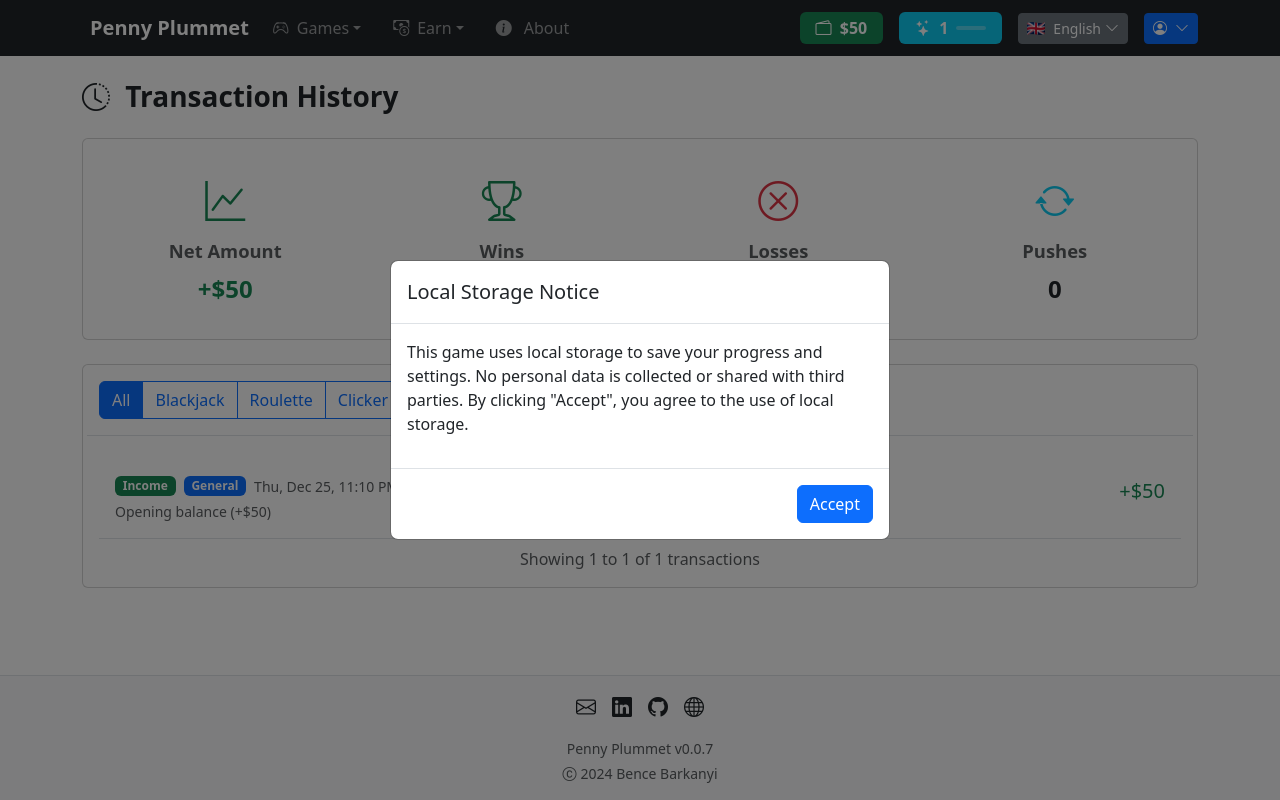
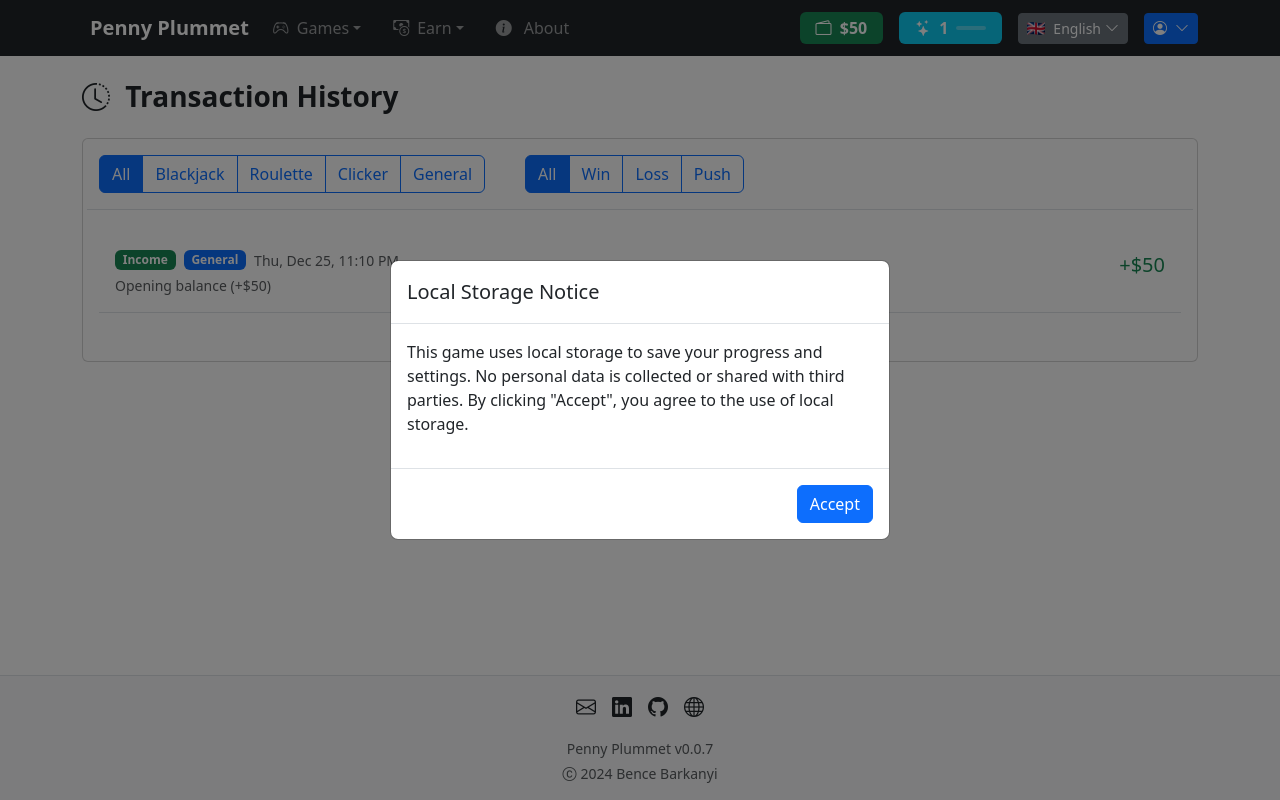
Before and after one commit to benceb2/penny-plummet, a Vue app: page /transactions in a window 1280 px wide. Built offline with nearby package versions, Linux system fonts and the light colour scheme.

Commit message:
remove transactionStore stats

```diff
--- a/src/stores/transactionStore.ts
+++ b/src/stores/transactionStore.ts
@@ -22,14 +22,6 @@ type TransactionFilters = {
   type: Transaction['type'] | 'all';
 };
 
-type TransactionSummary = {
-  total: number;
-  totalWins: number;
-  totalLosses: number;
-  totalPushes: number;
-  netAmount: number;
-};
-
 type TransactionQuery = TransactionFilters & {
   page: number;
   pageSize: number;
@@ -47,13 +39,7 @@ export const useTransactionStore = defineStore('transactions', () => {
   const transactions = ref<Transaction[]>([]);
   const latestTransactions = ref<Transaction[]>([]);
   const totalCount = ref(0);
-  const stats = ref<TransactionSummary>({
-    total: 0,
-    totalWins: 0,
-    totalLosses: 0,
-    totalPushes: 0,
-    netAmount: 0
-  });
+
   const isListLoading = ref(true);
   const listError = ref<string | null>(null);
   const hasIndexedDb = typeof indexedDB !== 'undefined';
@@ -114,7 +100,6 @@ export const useTransactionStore = defineStore('transactions', () => {
       ]);
 
       transactions.value = pageItems;
-      stats.value = summary;
       totalCount.value = summary.total;
     } catch (error) {
       console.error('Failed to load transactions from IndexedDB:', error);
@@ -150,14 +135,6 @@ export const useTransactionStore = defineStore('transactions', () => {
       const matchesType = type === 'all' || type === next.type;
       if (matchesGame && matchesType) {
         totalCount.value += 1;
-        stats.value = {
-          ...stats.value,
-          total: stats.value.total + 1,
-          totalWins: stats.value.totalWins + (next.type === 'win' ? 1 : 0),
-          totalLosses: stats.value.totalLosses + (next.type === 'loss' ? 1 : 0),
-          totalPushes: stats.value.totalPushes + (next.type === 'push' ? 1 : 0),
-          netAmount: stats.value.netAmount + next.amount
-        };
 
         if (page === 1) {
           transactions.value.unshift(next);
@@ -180,13 +157,6 @@ export const useTransactionStore = defineStore('transactions', () => {
     transactions.value = [];
     latestTransactions.value = [];
     totalCount.value = 0;
-    stats.value = {
-      total: 0,
-      totalWins: 0,
-      totalLosses: 0,
-      totalPushes: 0,
-      netAmount: 0
-    };
     if (!hasIndexedDb) return;
     await clearTransactionsDb();
     await ensureOpeningBalance();
@@ -222,7 +192,6 @@ export const useTransactionStore = defineStore('transactions', () => {
     transactions,
     latestTransactions,
     totalCount,
-    stats,
     isListLoading,
     listError,
     loadLatestTransactions,
--- a/src/views/roulette/RouletteTable.vue
+++ b/src/views/roulette/RouletteTable.vue
@@ -89,12 +89,12 @@ const outsideBets = computed(() => {
 </script>
 
 <template>
-  <div class="roulette-felt p-2 p-md-3 rounded" style="overflow: visible;">
+  <div class="roulette-felt p-1 p-md-3 rounded overflow-visible">
 
     <!-- Desktop Layout -->
     <div class="d-none d-md-block">
       <!-- Dozens -->
-      <div class="row g-2 mb-2" style="padding-top: 10px;">
+      <div class="row g-2 mb-2 pt-2">
         <div v-for="bet in outsideBets.dozens" :key="bet.label" class="col-4">
           <button
             :class="`btn btn-outline-light w-100 ${getOutsideBetAmount(bet.numbers) > 0 ? 'active position-relative' : ''}`"
@@ -114,8 +114,7 @@ const outsideBets = computed(() => {
         <!-- Zero -->
         <div class="d-flex align-items-center">
           <button
-            :class="`btn btn-outline-light ${getBetAmount(0) > 0 ? 'active position-relative' : ''}`"
-            style="width: 50px; height: 120px; font-size: 1.5rem; font-weight: bold; writing-mode: vertical-lr; display: flex; align-items: center; justify-content: center;"
+            :class="`btn btn-outline-light d-flex align-items-center justify-content-center fw-bold fs-4 zero-btn ${getBetAmount(0) > 0 ? 'active position-relative' : ''}`"
             @click="onPlaceBet('straight', [0], currentBetAmount)">
             0
             <span
@@ -127,14 +126,14 @@ const outsideBets = computed(() => {
         </div>
 
         <!-- Number Grid -->
-        <div class="flex-grow-1" style="padding-top: 10px;">
-          <table class="table table-borderless mb-0 roulette-table">
+        <div class="flex-grow-1 pt-2">
+          <table class="table table-borderless mb-0">
             <tbody>
               <tr v-for="(row, rowIndex) in numberGrid" :key="rowIndex">
                 <td v-for="num in row" :key="num" class="p-1">
                   <button
                     :class="getNumberButtonClass(num)"
-                    class="number-btn"
+                    class="number-btn w-100 fw-bold"
                     @click="onPlaceBet('straight', [num], currentBetAmount)">
                     {{ num }}
                     <span
@@ -151,7 +150,7 @@ const outsideBets = computed(() => {
       </div>
 
       <!-- Even Money Bets -->
-      <div class="row g-2 mt-2" style="padding-top: 10px;">
+      <div class="row g-2 mt-2 pt-2">
         <div v-for="bet in outsideBets.even_money" :key="bet.label" class="col-2">
           <button
             :class="`btn w-100 ${bet.btnClass || 'btn-outline-light'} ${getOutsideBetAmount(bet.numbers) > 0 ? 'active position-relative' : ''}`"
@@ -170,11 +169,10 @@ const outsideBets = computed(() => {
     <!-- Mobile Layout -->
     <div class="d-md-none">
       <!-- Zero and Dozens in one row -->
-      <div class="row g-1 mb-2" style="padding-top: 6px;">
+      <div class="row g-1 mb-2 pt-1">
         <div class="col-3">
           <button
-            :class="`btn btn-outline-light w-100 ${getBetAmount(0) > 0 ? 'active position-relative' : ''}`"
-            style="height: 40px; font-size: 1.1rem; font-weight: bold;"
+            :class="`btn btn-outline-light w-100 fw-bold zero-btn-sm ${getBetAmount(0) > 0 ? 'active position-relative' : ''}`"
             @click="onPlaceBet('straight', [0], currentBetAmount)">
             0
             <span
@@ -186,8 +184,7 @@ const outsideBets = computed(() => {
         </div>
         <div v-for="bet in outsideBets.dozens" :key="bet.label" class="col-3">
           <button
-            :class="`btn btn-outline-light w-100 ${getOutsideBetAmount(bet.numbers) > 0 ? 'active position-relative' : ''}`"
-            style="height: 40px; font-size: 0.7rem;"
+            :class="`btn btn-outline-light w-100 mobile-dozen-btn ${getOutsideBetAmount(bet.numbers) > 0 ? 'active position-relative' : ''}`"
             @click="onPlaceBet(bet.type, bet.numbers, currentBetAmount)">
             {{ bet.label }}
             <span
@@ -200,7 +197,7 @@ const outsideBets = computed(() => {
       </div>
 
       <!-- Mobile Number Grid (4 columns) -->
-      <div class="mb-2" style="padding-top: 6px;">
+      <div class="mb-2 pt-1">
         <div class="row g-1">
           <div v-for="row in mobileGrid" :key="row[0]" class="col-12 mb-1">
             <div class="d-flex gap-1">
@@ -208,7 +205,7 @@ const outsideBets = computed(() => {
                 v-for="num in row"
                 :key="num"
                 :class="getNumberButtonClass(num)"
-                class="flex-fill mobile-number-btn"
+                class="flex-fill mobile-number-btn fw-bold"
                 @click="onPlaceBet('straight', [num], currentBetAmount)">
                 {{ num }}
                 <span
@@ -223,11 +220,10 @@ const outsideBets = computed(() => {
       </div>
 
       <!-- Mobile Even Money Bets (2x3 grid) -->
-      <div class="row g-1" style="padding-top: 6px;">
+      <div class="row g-1 pt-1">
         <div v-for="bet in outsideBets.even_money" :key="bet.label" class="col-4">
           <button
-            :class="`btn w-100 ${bet.btnClass || 'btn-outline-light'} ${getOutsideBetAmount(bet.numbers) > 0 ? 'active position-relative' : ''}`"
-            style="font-size: 0.7rem; padding: 0.4rem 0.2rem;"
+            :class="`btn w-100 mobile-even-btn ${bet.btnClass || 'btn-outline-light'} ${getOutsideBetAmount(bet.numbers) > 0 ? 'active position-relative' : ''}`"
             @click="onPlaceBet(bet.type, bet.numbers, currentBetAmount)">
             {{ bet.label }}
             <span
@@ -243,35 +239,38 @@ const outsideBets = computed(() => {
 </template>
 
 <style scoped>
-/* Table styles */
-.roulette-table {
-  background-color: transparent !important;
-}
-
-.roulette-table td {
-  background-color: transparent !important;
-  border: none !important;
-  overflow: visible;
-}
-
-/* Number button styles */
 .number-btn {
-  width: 100%;
   height: 40px;
-  font-weight: bold;
-  position: relative;
   overflow: visible !important;
 }
 
 .mobile-number-btn {
   height: 34px;
-  font-weight: bold;
-  position: relative;
   overflow: visible !important;
   font-size: 0.8rem;
 }
 
-/* Badge styles */
+.zero-btn {
+  width: 50px;
+  height: 120px;
+  writing-mode: vertical-lr;
+}
+
+.zero-btn-sm {
+  height: 40px;
+  font-size: 1.1rem;
+}
+
+.mobile-dozen-btn {
+  height: 40px;
+  font-size: 0.7rem;
+}
+
+.mobile-even-btn {
+  font-size: 0.7rem;
+  padding: 0.4rem 0.2rem;
+}
+
 .bet-badge {
   font-size: 0.65rem;
   z-index: 1000;
@@ -287,7 +286,7 @@ const outsideBets = computed(() => {
   padding: 0.125rem 0.25rem;
 }
 
-/* Ensure overflow is visible */
+
 .btn {
   overflow: visible !important;
 }
@@ -296,13 +295,6 @@ const outsideBets = computed(() => {
   overflow: visible !important;
 }
 
-/* Mobile optimizations */
-@media (max-width: 767px) {
-  .roulette-felt {
-    padding: 0.25rem !important;
-  }
-}
-
 .roulette-felt {
   background-color: #146c43;
 }
--- a/src/views/transactions/TransactionsView.vue
+++ b/src/views/transactions/TransactionsView.vue
@@ -1,12 +1,13 @@
 <script setup lang="ts">
 import { ref, computed, watch } from 'vue';
 import { useI18n } from 'vue-i18n';
+
 import { useTransactionStore } from '@/stores/transactionStore';
 import type { Transaction } from '@/types/Transaction';
-import { formatIntAsCurrency } from '@/utils/numberFormatUtil';
 import BaseLayout from '@/components/layout/BaseLayout.vue';
 import BasePagination from '@/components/layout/BasePagination.vue';
 import TransactionItem from '@/components/TransactionItem.vue';
+
 const transactionStore = useTransactionStore();
 
 type GameFilter = Transaction['game'] | 'all';
@@ -22,7 +23,6 @@ const currentPage = ref(1);
 const { t } = useI18n();
 
 const paginatedTransactions = computed(() => transactionStore.transactions);
-const stats = computed(() => transactionStore.stats);
 const isInitialLoading = computed(() => transactionStore.isListLoading && paginatedTransactions.value.length === 0);
 const totalPages = computed(() => {
   const total = transactionStore.totalCount;
@@ -56,54 +56,6 @@ const goToPage = (page: number) => {
   <BaseLayout
     :title="t('transactions.title')"
     bootstrapIcon="clock-history">
-
-    <!-- Stats Summary Card -->
-    <div class="card mb-4">
-      <div class="card-body">
-        <div class="row g-4">
-          <div class="col-md-3">
-            <div class="text-center p-3 rounded-3 hover-lift">
-              <div class="mb-2">
-                <i class="bi bi-graph-up text-success fs-1" aria-hidden="true"></i>
-              </div>
-              <h2 class="text-muted section-title">{{ t('transactions.stats.netAmount') }}</h2>
-              <p
-                class="fs-4 fw-bold mb-0"
-                :class="{ 'text-success': stats.netAmount > 0, 'text-danger': stats.netAmount < 0 }">
-                {{ stats.netAmount > 0 ? '+' : '' }}{{ formatIntAsCurrency(stats.netAmount) }}
-              </p>
-            </div>
-          </div>
-          <div class="col-md-3">
-            <div class="text-center p-3 rounded-3 hover-lift">
-              <div class="mb-2">
-                <i class="bi bi-trophy text-success fs-1" aria-hidden="true"></i>
-              </div>
-              <h2 class="text-muted section-title">{{ t('transactions.stats.wins') }}</h2>
-              <p class="fs-4 fw-bold mb-0">{{ stats.totalWins }}</p>
-            </div>
-          </div>
-          <div class="col-md-3">
-            <div class="text-center p-3 rounded-3 hover-lift">
-              <div class="mb-2">
-                <i class="bi bi-x-circle text-danger fs-1" aria-hidden="true"></i>
-              </div>
-              <h2 class="text-muted section-title">{{ t('transactions.stats.losses') }}</h2>
-              <p class="fs-4 fw-bold mb-0">{{ stats.totalLosses }}</p>
-            </div>
-          </div>
-          <div class="col-md-3">
-            <div class="text-center p-3 rounded-3 hover-lift">
-              <div class="mb-2">
-                <i class="bi bi-arrow-repeat text-info fs-1" aria-hidden="true"></i>
-              </div>
-              <h2 class="text-muted section-title">{{ t('transactions.stats.pushes') }}</h2>
-              <p class="fs-4 fw-bold mb-0">{{ stats.totalPushes }}</p>
-            </div>
-          </div>
-        </div>
-      </div>
-    </div>
 
     <!-- Transactions Card -->
     <div class="card">
```
